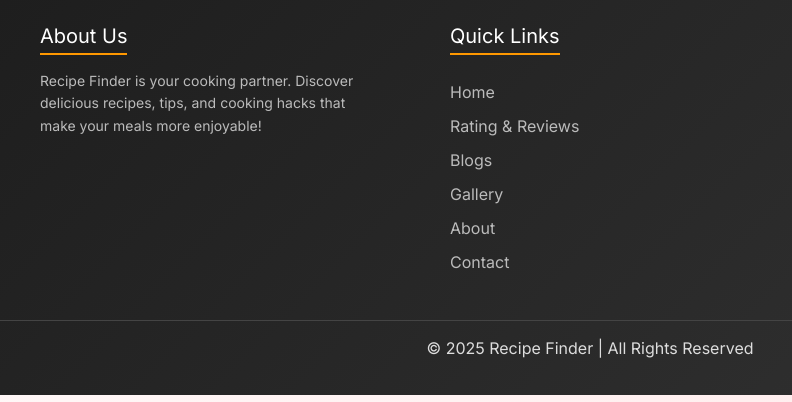
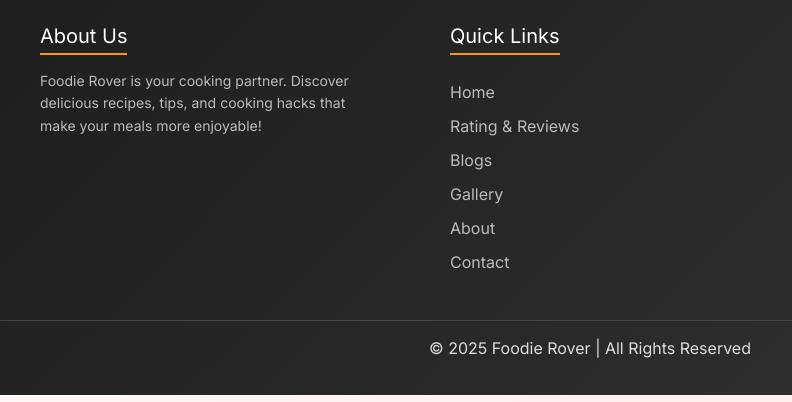
Before and after one commit to shanicodes-star/Foodie_Rover_Recipe_Finder, a plain HTML site: page gallery.html in a window 1280 px wide. Shown: the part 1440-1842 px from the top of the page, 50-842 px from the left. Drawn offline with nearby package versions, Linux system fonts and the light colour scheme.

Commit message:
Update gallery.html

```diff
--- a/gallery.html
+++ b/gallery.html
@@ -237,7 +237,7 @@
       <div class="footer-container">
         <div class="footer-col">
           <h3>About Us</h3>
-          <p>Recipe Finder is your cooking partner. Discover delicious recipes, tips, and cooking hacks that make your
+          <p>Foodie Rover is your cooking partner. Discover delicious recipes, tips, and cooking hacks that make your
             meals more enjoyable!</p>
         </div>
         <div class="footer-col">
@@ -262,7 +262,7 @@
         </div>
       </div>
       <div class="footer-bottom">
-        © 2025 Recipe Finder | All Rights Reserved
+        © 2025 Foodie Rover | All Rights Reserved
       </div>
     </footer>
   </div>
```
